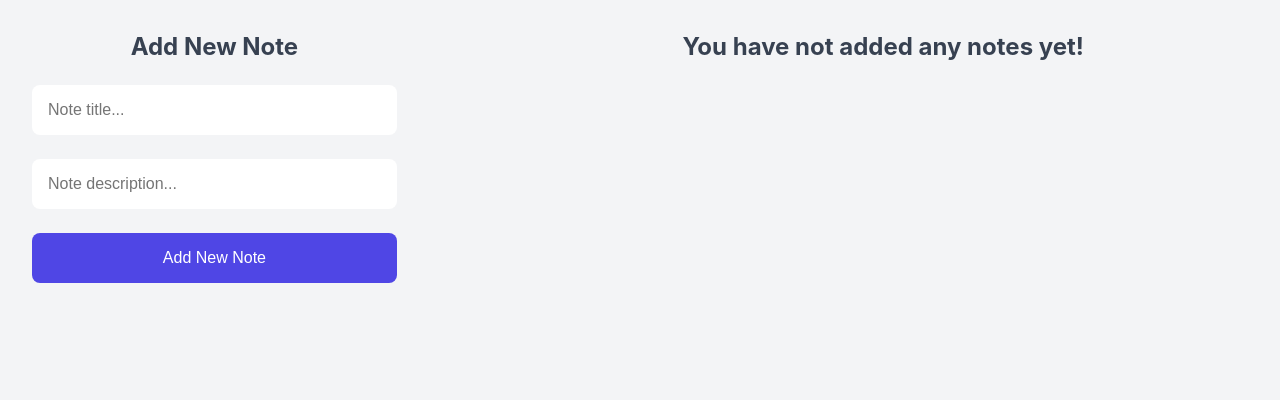
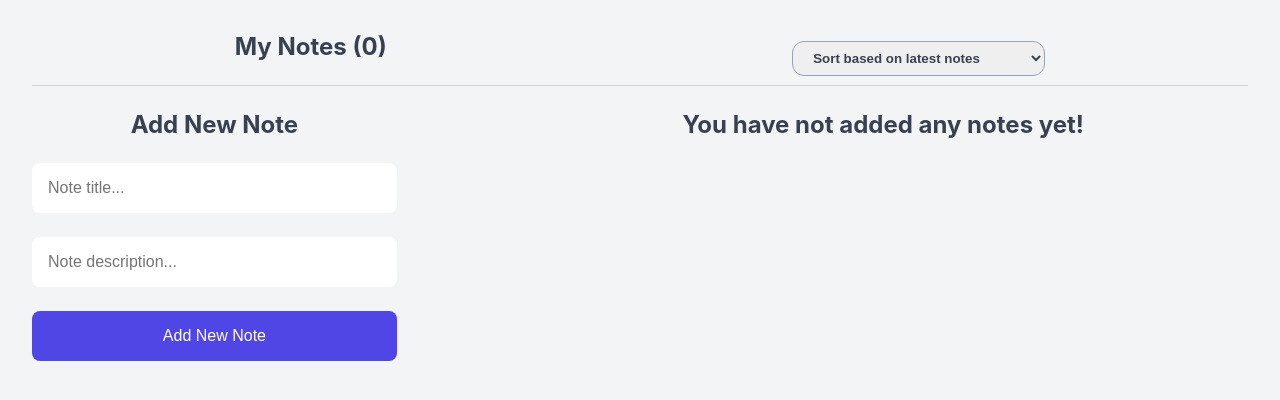
Before and after one commit to Pouya-Jahanbakhsh/NoteApp, a React (Vite) app: page / in a window 1280 px wide. Shown: the top 400 px of the page. Built offline with nearby package versions, Linux system fonts and the light colour scheme.

Commit message:
added sort method and some detail

```diff
--- a/src/App.css
+++ b/src/App.css
@@ -22,6 +22,15 @@
 
 .note-container {
   width: 60%;
+}
+
+.note-header{
+  width: 100%;
+  display: flex;
+  justify-content: space-around;
+  align-items: center;
+  border-bottom: 0.1rem solid #d1d1d1;
+  margin-bottom: 1.5rem;
 }
 
 .note-status {
--- a/src/App.jsx
+++ b/src/App.jsx
@@ -3,10 +3,13 @@ import './App.css';
 import AddNewNote from './components/AddNewNote';
 import NoteList from './components/NoteList';
 import NoteStatus from "./components/NoteStatus";
+import NoteHeader from "./components/NoteHeader";
 
 function App() {
 
   const [notes, setNotes] = useState([]);
+
+  const [sortBy, setSortBy] = useState("latest");
 
   const handleAddNote = (newNote) => {
     setNotes((prevNotes) => [...prevNotes, newNote]);
@@ -38,12 +41,12 @@ function App() {
 
   return (
     <div className="container">
-      <div className="note-header"></div>
+      <NoteHeader notes={notes} sortBy={sortBy} onSort={(e) => setSortBy(e.target.value)} />
       <div className="note-app">
         <AddNewNote onAddNote={handleAddNote} />
         <div className="note-container">
           <NoteStatus notes={notes} />
-          <NoteList notes={notes} onDelete={handleDeleteNote} onComplete={handleCompleteNote} />
+          <NoteList notes={notes} onDelete={handleDeleteNote} onComplete={handleCompleteNote} sortBy={sortBy} />
         </div>
       </div>
     </div>
--- /dev/null
+++ b/src/components/NoteHeader.jsx
@@ -0,0 +1,18 @@
+import React, { useState } from 'react'
+
+function NoteHeader({ notes, sortBy, onSort }) {
+
+
+    return (
+        <div className="note-header">
+            <h2>My Notes ({notes.length})</h2>
+            <select value={sortBy} onChange={onSort} >
+                <option value="latest">Sort based on latest notes</option>
+                <option value="earliest">Sort based on earliest notes</option>
+                <option value="completed">Sort based on completed notes</option>
+            </select>
+        </div>
+    )
+}
+
+export default NoteHeader
--- a/src/components/NoteList.jsx
+++ b/src/components/NoteList.jsx
@@ -1,10 +1,22 @@
 import React from 'react';
 
-function NoteList({ notes, onDelete , onComplete }) {
+function NoteList({ notes, onDelete, onComplete, sortBy }) {
+
+    let sortedNotes = notes;
+    if (sortBy === "earliest")
+        sortedNotes = [...notes].sort((a, b) => new Date(a.createdAt) - new Date(b.createdAt));
+    //[...notes] is a full copy of notes array
+
+    if (sortBy === "latest")
+        sortedNotes = [...notes].sort((a, b) => new Date(b.createdAt) - new Date(a.createdAt));
+
+    if (sortBy === "completed")
+        sortedNotes = [...notes].sort((a, b) => Number(b.completed) - Number(a.completed));
+
     return (
         <div className="note-list">
-            {notes.map((note) => (
-                <NoteItem key={note.id} note={note} onDelete={onDelete} onComplete = {onComplete} />
+            {sortedNotes.map((note) => (
+                <NoteItem key={note.id} note={note} onDelete={onDelete} onComplete={onComplete} />
             ))}
         </div>
     );
@@ -12,7 +24,7 @@ function NoteList({ notes, onDelete , onComplete }) {
 
 export default NoteList;
 
-function NoteItem({ note, onDelete , onComplete }) {
+function NoteItem({ note, onDelete, onComplete }) {
 
     const options = {
         year: "numeric",
@@ -21,7 +33,7 @@ function NoteItem({ note, onDelete , onComplete }) {
     };
 
     return (
-        <div className={`note-item ${note.completed ? "completed":""}`}>
+        <div className={`note-item ${note.completed ? "completed" : ""}`}>
             <div className="note-item__header">
                 <div>
                     <p className="title">{note.title}</p>
@@ -29,7 +41,7 @@ function NoteItem({ note, onDelete , onComplete }) {
                 </div>
                 <div className="actions">
                     <button
-                     onClick={() => onDelete(note.id)} >
+                        onClick={() => onDelete(note.id)} >
                         <i className="fa fa-trash-o" style={{ fontSize: '21px', color: 'red' }}></i>
                     </button>
                     <input
@@ -38,7 +50,7 @@ function NoteItem({ note, onDelete , onComplete }) {
                         id={note.id}
                         onChange={onComplete}
                         checked={note.completed}
-                     />
+                    />
                 </div>
             </div>
             <div className="note-item__footer">
```
